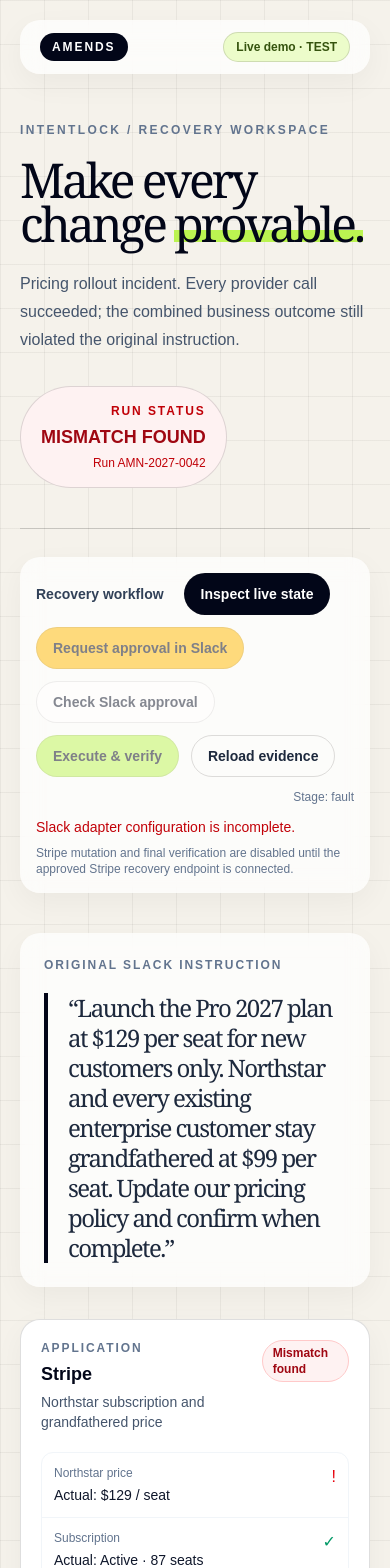
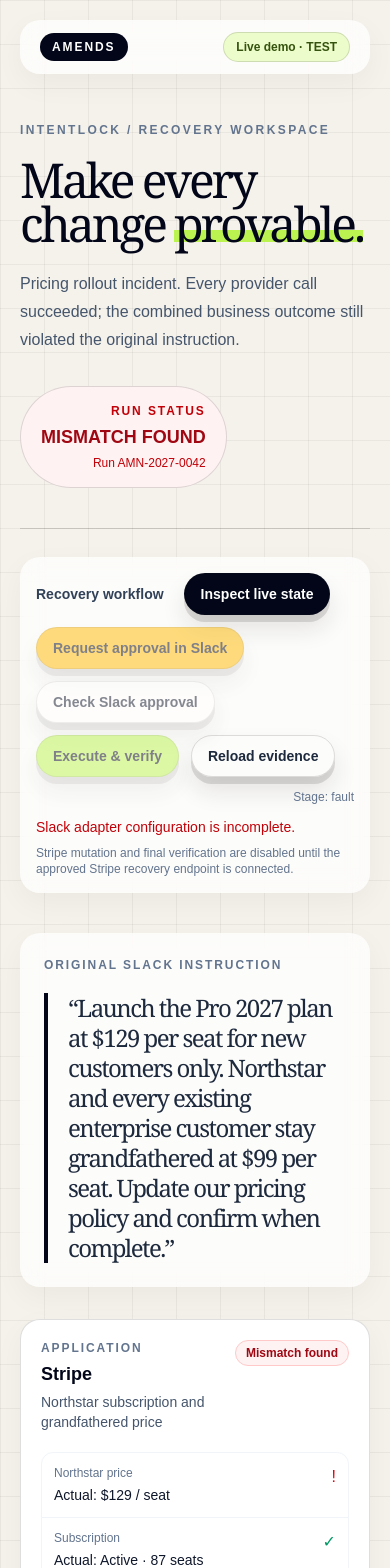
Before and after one commit to ikrrispatel/Amends, a Next.js app: page / in a window 390 px wide. Shown: the top 1568 px of the page. Built offline with nearby package versions, Linux system fonts and the light colour scheme; no server answers.

Commit message:
Polish dashboard status badges and motion

```diff
--- a/src/app/globals.css
+++ b/src/app/globals.css
@@ -13,13 +13,6 @@
   --color-foreground: var(--foreground);
   --font-sans: Arial, Helvetica, sans-serif;
   --font-mono: "SFMono-Regular", Consolas, monospace;
-}
-
-@media (prefers-color-scheme: dark) {
-  :root {
-    --background: #0a0a0a;
-    --foreground: #ededed;
-  }
 }
 
 body {
@@ -63,6 +56,38 @@
   border-radius: 999px;
 }
 
+.premium-action {
+  box-shadow: 0 7px 0 rgba(23, 23, 23, 0.13), 0 14px 24px rgba(23, 23, 23, 0.11);
+  transition: transform 220ms ease, box-shadow 220ms ease, filter 220ms ease;
+}
+
+.premium-action:hover:not(:disabled) {
+  transform: translateY(-3px);
+  box-shadow: 0 10px 0 rgba(23, 23, 23, 0.13), 0 18px 30px rgba(23, 23, 23, 0.14);
+  filter: saturate(1.08);
+}
+
+.premium-action:active:not(:disabled) {
+  transform: translateY(3px);
+  box-shadow: 0 3px 0 rgba(23, 23, 23, 0.13), 0 8px 14px rgba(23, 23, 23, 0.09);
+}
+
+.reveal-on-scroll {
+  opacity: 0;
+  transform: translateY(28px) scale(0.985);
+  transition: opacity 700ms cubic-bezier(0.22, 1, 0.36, 1), transform 700ms cubic-bezier(0.22, 1, 0.36, 1);
+}
+
+.reveal-on-scroll.is-visible {
+  opacity: 1;
+  transform: translateY(0) scale(1);
+}
+
+@media (prefers-reduced-motion: reduce) {
+  .reveal-on-scroll { opacity: 1; transform: none; transition: none; }
+  .premium-action { transition: none; }
+}
+
 @media (max-width: 640px) {
   .amends-shell { background-size: 44px 44px; }
 }
--- a/src/app/page.tsx
+++ b/src/app/page.tsx
@@ -113,6 +113,15 @@
     }
     loadLiveEvidence();
     return () => { cancelled = true; };
+  }, []);
+
+  useEffect(() => {
+    const elements = document.querySelectorAll<HTMLElement>('.reveal-on-scroll');
+    const observer = new IntersectionObserver((entries) => {
+      entries.forEach((entry) => entry.target.classList.toggle('is-visible', entry.isIntersecting));
+    }, { threshold: 0.12, rootMargin: '0px 0px -7% 0px' });
+    elements.forEach((element) => observer.observe(element));
+    return () => observer.disconnect();
   }, []);
 
   async function requestApproval() {
@@ -261,7 +270,7 @@
   return (
     <main className="amends-shell min-h-screen px-5 py-5 sm:px-8 lg:px-12">
       <div className="mx-auto max-w-7xl">
-        <nav className="template-panel mb-12 flex items-center justify-between px-5 py-3 sm:px-7" aria-label="Primary navigation">
+        <nav className="template-panel reveal-on-scroll mb-12 flex items-center justify-between px-5 py-3 sm:px-7" aria-label="Primary navigation">
           <div className="flex items-center gap-3">
             <span className="rounded-full bg-slate-950 px-3 py-1.5 text-xs font-bold tracking-[0.16em] text-white">AMENDS</span>
             <span className="hidden text-xs font-medium text-slate-500 sm:inline">Outcome assurance platform</span>
@@ -274,7 +283,7 @@
           <span className="template-pill bg-lime-100 px-3 py-1.5 text-xs font-semibold text-lime-900">Live demo · TEST</span>
         </nav>
 
-        <header className="flex flex-wrap items-end justify-between gap-8 border-b border-black/15 pb-10">
+        <header className="reveal-on-scroll flex flex-wrap items-end justify-between gap-8 border-b border-black/15 pb-10">
           <div>
             <p className="mb-5 text-xs font-semibold uppercase tracking-[0.2em] text-slate-500">IntentLock / Recovery workspace</p>
             <h1 className="amends-display max-w-4xl text-5xl leading-[0.92] text-slate-950 sm:text-7xl lg:text-8xl">Make every change <span className="relative inline-block"><span className="relative z-10">provable.</span><span className="absolute inset-x-0 bottom-1 -z-0 h-3 bg-lime-300 sm:h-5" /></span></h1>
@@ -289,14 +298,14 @@
           </div>
         </header>
 
-        <section className="template-panel mt-7 p-4 sm:p-5" aria-label="Recovery controls">
+        <section className="template-panel reveal-on-scroll mt-7 p-4 sm:p-5" aria-label="Recovery controls">
           <div className="flex flex-wrap items-center gap-3">
             <span className="mr-2 text-sm font-semibold text-slate-700">Recovery workflow</span>
-            <button className="template-pill bg-slate-950 px-4 py-2.5 text-sm font-semibold text-white transition-transform hover:-translate-y-0.5 disabled:cursor-not-allowed disabled:opacity-50" disabled={liveStatus === 'loading' || isInspecting} onClick={inspectLiveState}>{isInspecting ? 'Inspecting…' : 'Inspect live state'}</button>
-            <button className="template-pill bg-amber-400 px-4 py-2.5 text-sm font-semibold text-slate-950 transition-transform hover:-translate-y-0.5 disabled:cursor-not-allowed disabled:opacity-50" disabled={liveStatus !== 'ready' || isRequestingApproval} onClick={requestApproval}>{isRequestingApproval ? 'Requesting…' : 'Request approval in Slack'}</button>
-            <button className="template-pill bg-white px-4 py-2.5 text-sm font-semibold text-slate-900 transition-transform hover:-translate-y-0.5 disabled:cursor-not-allowed disabled:opacity-50" disabled={!runId || isCheckingApproval} onClick={checkSlackApproval}>{isCheckingApproval ? 'Checking…' : 'Check Slack approval'}</button>
-            <button className="template-pill bg-lime-300 px-4 py-2.5 text-sm font-semibold text-slate-950 transition-transform hover:-translate-y-0.5 disabled:cursor-not-allowed disabled:opacity-50" disabled={!runId || stage !== 'approved' || isRecovering} onClick={executeAndVerify}>{isRecovering ? 'Verifying…' : 'Execute & verify'}</button>
-            <button className="template-pill bg-transparent px-4 py-2.5 text-sm font-semibold text-slate-800 hover:bg-white" onClick={() => window.location.reload()}>Reload evidence</button>
+            <button className="premium-action template-pill bg-slate-950 px-4 py-2.5 text-sm font-semibold text-white disabled:cursor-not-allowed disabled:opacity-50" disabled={liveStatus === 'loading' || isInspecting} onClick={inspectLiveState}>{isInspecting ? 'Inspecting…' : 'Inspect live state'}</button>
+            <button className="premium-action template-pill bg-amber-400 px-4 py-2.5 text-sm font-semibold text-slate-950 disabled:cursor-not-allowed disabled:opacity-50" disabled={liveStatus !== 'ready' || isRequestingApproval} onClick={requestApproval}>{isRequestingApproval ? 'Requesting…' : 'Request approval in Slack'}</button>
+            <button className="premium-action template-pill bg-white px-4 py-2.5 text-sm font-semibold text-slate-900 disabled:cursor-not-allowed disabled:opacity-50" disabled={!runId || isCheckingApproval} onClick={checkSlackApproval}>{isCheckingApproval ? 'Checking…' : 'Check Slack approval'}</button>
+            <button className="premium-action template-pill bg-lime-300 px-4 py-2.5 text-sm font-semibold text-slate-950 disabled:cursor-not-allowed disabled:opacity-50" disabled={!runId || stage !== 'approved' || isRecovering} onClick={executeAndVerify}>{isRecovering ? 'Verifying…' : 'Execute & verify'}</button>
+            <button className="premium-action template-pill bg-transparent px-4 py-2.5 text-sm font-semibold text-slate-800 hover:bg-white" onClick={() => window.location.reload()}>Reload evidence</button>
             <span className="ml-auto text-xs font-medium text-slate-500">Stage: {stage}</span>
           </div>
           <p className={`mt-3 text-sm ${liveStatus === 'error' ? 'text-red-700' : liveStatus === 'ready' ? 'text-emerald-700' : 'text-slate-500'}`} role="status">{liveMessage}</p>
@@ -304,7 +313,7 @@
           <p className="mt-2 text-xs text-slate-500">Stripe mutation and final verification are disabled until the approved Stripe recovery endpoint is connected.</p>
         </section>
 
-        <section id="evidence" className="template-panel mt-10 p-6 sm:p-8">
+        <section id="evidence" className="template-panel reveal-on-scroll mt-10 p-6 sm:p-8">
           <p className="text-xs font-semibold uppercase tracking-[0.16em] text-slate-500">Original Slack instruction</p>
           <blockquote className="amends-display mt-5 max-w-5xl border-l-4 border-slate-950 pl-5 text-2xl leading-tight text-slate-800 sm:text-3xl">“Launch the Pro 2027 plan at $129 per seat for new customers only. Northstar and every existing enterprise customer stay grandfathered at $99 per seat. Update our pricing policy and confirm when complete.”</blockquote>
         </section>
--- a/src/components/application-state-card.tsx
+++ b/src/components/application-state-card.tsx
@@ -20,7 +20,7 @@
 
 export function ApplicationStateCard({ application }: ApplicationStateCardProps) {
   return (
-    <article className="template-card rounded-2xl border border-slate-200 bg-white p-5 shadow-sm">
+    <article className="template-card reveal-on-scroll rounded-2xl border border-slate-200 bg-white p-5 shadow-sm">
       <div className="flex items-start justify-between gap-4">
         <div>
           <p className="text-xs font-semibold uppercase tracking-[0.16em] text-slate-500">
@@ -30,7 +30,7 @@
           <p className="mt-1 text-sm text-slate-600">{application.description}</p>
         </div>
         <span
-          className={`rounded-full border px-2.5 py-1 text-xs font-semibold ${statusStyles[application.status]}`}
+          className={`shrink-0 whitespace-nowrap rounded-full border px-2.5 py-1 text-xs font-semibold ${statusStyles[application.status]}`}
         >
           {statusLabels[application.status]}
         </span>
--- a/src/components/audit-timeline.tsx
+++ b/src/components/audit-timeline.tsx
@@ -13,7 +13,7 @@
 
 export function AuditTimeline({ events }: AuditTimelineProps) {
   return (
-    <section className="template-card rounded-2xl border border-slate-200 bg-white p-5 shadow-sm" aria-labelledby="timeline-heading">
+    <section className="template-card reveal-on-scroll rounded-2xl border border-slate-200 bg-white p-5 shadow-sm" aria-labelledby="timeline-heading">
       <p className="text-xs font-semibold uppercase tracking-[0.16em] text-slate-500">Append-only record</p>
       <h2 id="timeline-heading" className="mt-1 text-lg font-semibold text-slate-950">Run timeline</h2>
       <ol className="mt-5 space-y-5">
--- a/src/components/mismatch-table.tsx
+++ b/src/components/mismatch-table.tsx
@@ -15,7 +15,7 @@
 
 export function MismatchTable({ mismatches, exposureCents }: MismatchTableProps) {
   return (
-    <section className="template-card rounded-2xl border border-red-200 bg-white shadow-sm" aria-labelledby="mismatch-heading">
+    <section className="template-card reveal-on-scroll rounded-2xl border border-red-200 bg-white shadow-sm" aria-labelledby="mismatch-heading">
       <div className="flex flex-wrap items-center justify-between gap-3 border-b border-red-100 bg-red-50 px-5 py-4">
         <div>
           <p className="text-xs font-semibold uppercase tracking-[0.16em] text-red-700">Business impact</p>
--- a/src/components/recovery-plan.tsx
+++ b/src/components/recovery-plan.tsx
@@ -14,7 +14,7 @@
 
 export function RecoveryPlan({ actions, expiresAt, runCode }: RecoveryPlanProps) {
   return (
-    <section className="template-card rounded-2xl border border-slate-200 bg-white p-5 shadow-sm" aria-labelledby="recovery-heading">
+    <section className="template-card reveal-on-scroll rounded-2xl border border-slate-200 bg-white p-5 shadow-sm" aria-labelledby="recovery-heading">
       <div className="flex flex-wrap items-start justify-between gap-3">
         <div>
           <p className="text-xs font-semibold uppercase tracking-[0.16em] text-slate-500">Allowlisted plan</p>
--- a/src/components/verification-checks.tsx
+++ b/src/components/verification-checks.tsx
@@ -21,7 +21,7 @@
   const complete = checks.length > 0 && passed === checks.length;
 
   return (
-    <section className="template-card rounded-2xl border border-slate-200 bg-white p-5 shadow-sm" aria-labelledby="verification-heading">
+    <section className="template-card reveal-on-scroll rounded-2xl border border-slate-200 bg-white p-5 shadow-sm" aria-labelledby="verification-heading">
       <div className="flex items-center justify-between gap-3">
         <div>
           <p className="text-xs font-semibold uppercase tracking-[0.16em] text-slate-500">Fresh reread</p>
```
